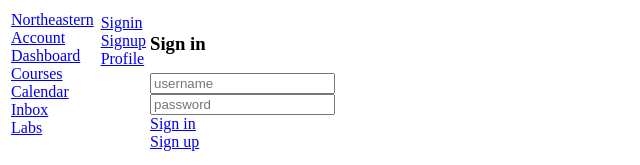
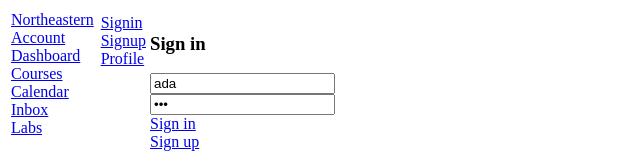
Before and after one commit to GautamM86/webdev-client, a Next.js app: page /account/signin in a window 1280 px wide. Shown: the top 165 px of the page, without its empty margins (0-640 px from the left). Built offline with nearby package versions, Linux system fonts and the light colour scheme.

Commit message:
fill in form defaults, profile email, and assignment options with textbook reference

```diff
--- a/app/(kambaz)/account/profile/page.tsx
+++ b/app/(kambaz)/account/profile/page.tsx
@@ -9,7 +9,7 @@ export default function Profile() {
       <input defaultValue="Alice" placeholder="First Name" id="wd-firstname" /> <br />
       <input defaultValue="Wonderland" placeholder="Last Name" id="wd-lastname" /> <br />
       <input defaultValue="2000-01-01" id="wd-dob" type="date" /> <br />
-      <input defaultValue="alice@wonderland.com" id="wd-email" type="email" /> <br />
+      <input defaultValue="alice@wonderland" id="wd-email" type="email" /> <br />
       <select defaultValue="FACULTY" id="wd-role">
         <option value="USER">User</option>
         <option value="ADMIN">Admin</option>
--- a/app/(kambaz)/account/signin/page.tsx
+++ b/app/(kambaz)/account/signin/page.tsx
@@ -4,8 +4,8 @@ export default function Signin() {
   return (
     <div id="wd-signin-screen">
       <h3>Sign in</h3>
-      <input className="wd-username" placeholder="username" /> <br />
-      <input className="wd-password" placeholder="password" type="password" /> <br />
+      <input className="wd-username" placeholder="username" defaultValue="ada" /> <br />
+      <input className="wd-password" placeholder="password" type="password" defaultValue="123" /> <br />
       <Link id="wd-signin-btn" href="/dashboard">
         Sign in
       </Link> <br />
--- a/app/(kambaz)/account/signup/page.tsx
+++ b/app/(kambaz)/account/signup/page.tsx
@@ -4,8 +4,8 @@ export default function Signup() {
   return (
     <div id="wd-signup-screen">
       <h3>Sign up</h3>
-      <input className="wd-username" placeholder="username" /> <br />
-      <input className="wd-password" placeholder="password" type="password" /> <br />
+      <input className="wd-username" placeholder="username" defaultValue="ada" /> <br />
+      <input className="wd-password" placeholder="password" type="password" defaultValue="123" /> <br />
       <input className="wd-password-verify" placeholder="verify password" type="password" /> <br />
       <Link id="wd-signup-btn" href="/account/profile">
         Sign up
```
Also changed, not shown: 1 other file (tests, documents, lock files or other folders).
